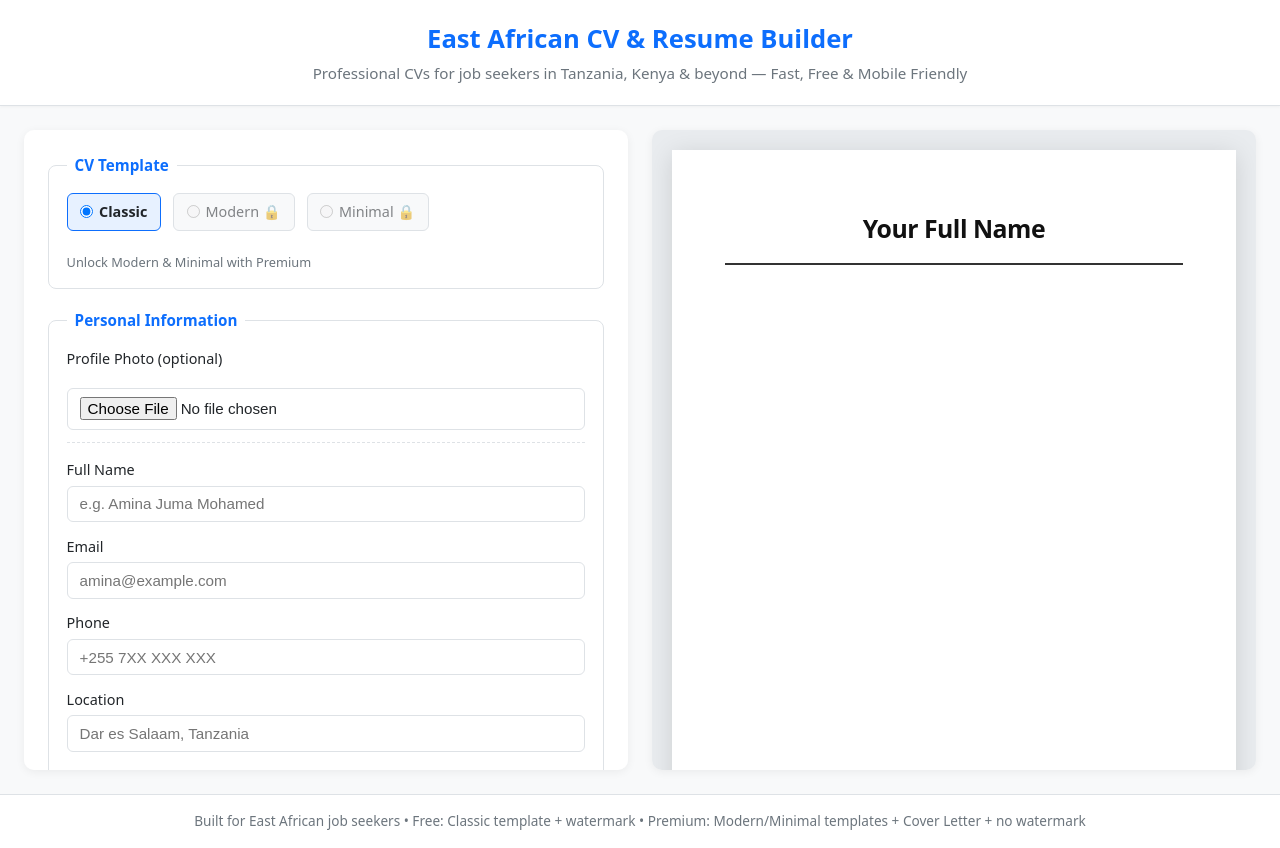
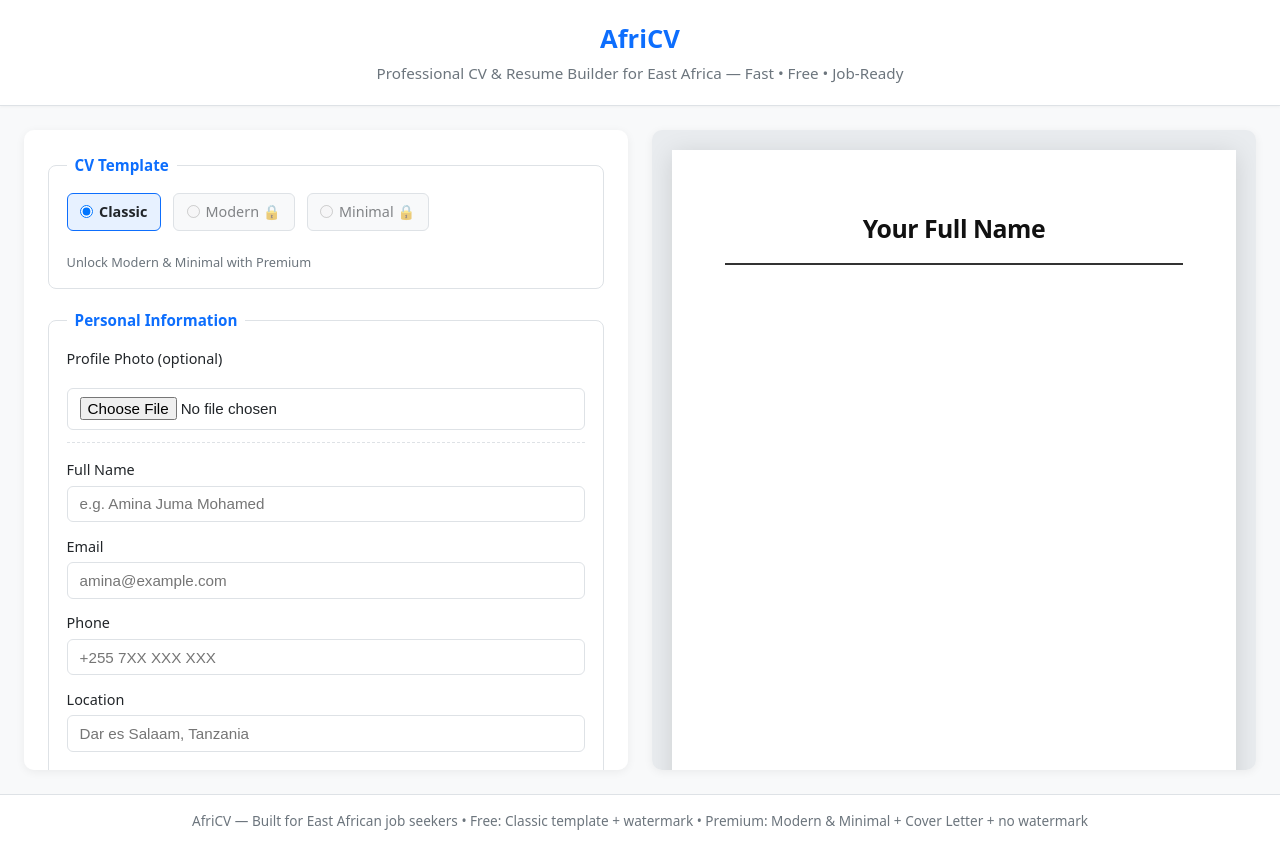
Before and after one commit to shabanihamidu19-cell/east-african-cv-builder, a plain HTML site: page index.html in a window 1280 px wide. Drawn offline with Linux system fonts and the light colour scheme.

Commit message:
Rebrand page name to AfriCV - classic & trending professional title

```diff
--- a/index.html
+++ b/index.html
@@ -3,16 +3,17 @@
 <head>
   <meta charset="UTF-8">
   <meta name="viewport" content="width=device-width, initial-scale=1.0">
-  <title>East African CV & Resume Builder</title>
-  <meta name="description" content="Free professional CV and Resume builder for job seekers in Tanzania, Kenya and East Africa. Live preview, PDF download, templates & cover letter.">
+  <title>AfriCV | Professional CV & Resume Builder for East Africa</title>
+  <meta name="description" content="AfriCV — Create professional, ATS-ready CVs and cover letters in minutes. Built for job seekers in Tanzania, Kenya, Uganda and East Africa. Free templates + PDF download.">
+  <meta name="keywords" content="CV builder Tanzania, Resume maker Kenya, AfriCV, East Africa CV, free CV PDF, M-Pesa CV">
   <link rel="stylesheet" href="styles.css">
   <script src="https://cdnjs.cloudflare.com/ajax/libs/html2pdf.js/0.10.1/html2pdf.bundle.min.js"></script>
 </head>
 <body>
   <header class="app-header">
     <div class="header-content">
-      <h1>East African CV & Resume Builder</h1>
-      <p class="tagline">Professional CVs for job seekers in Tanzania, Kenya & beyond — Fast, Free & Mobile Friendly</p>
+      <h1>AfriCV</h1>
+      <p class="tagline">Professional CV & Resume Builder for East Africa — Fast • Free • Job-Ready</p>
     </div>
   </header>
 
@@ -133,14 +134,14 @@
     <section class="preview-section">
       <div class="preview-wrapper">
         <div id="cv-preview" class="cv-document template-classic">
-          <div class="watermark" id="watermark">Generated via East African CV Builder</div>
+          <div class="watermark" id="watermark">Generated with AfriCV</div>
         </div>
       </div>
     </section>
   </main>
 
   <footer class="app-footer">
-    <p>Built for East African job seekers • Free: Classic template + watermark • Premium: Modern/Minimal templates + Cover Letter + no watermark</p>
+    <p>AfriCV — Built for East African job seekers • Free: Classic template + watermark • Premium: Modern & Minimal + Cover Letter + no watermark</p>
   </footer>
 
   <script src="app.js"></script>
```
